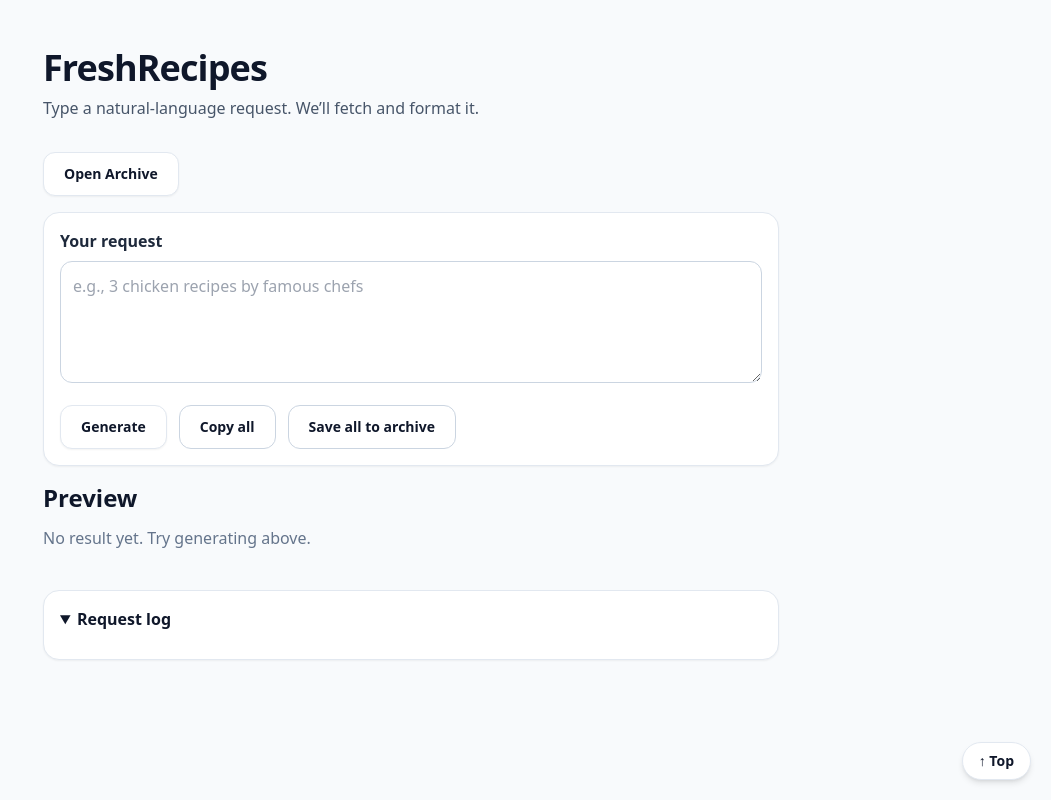
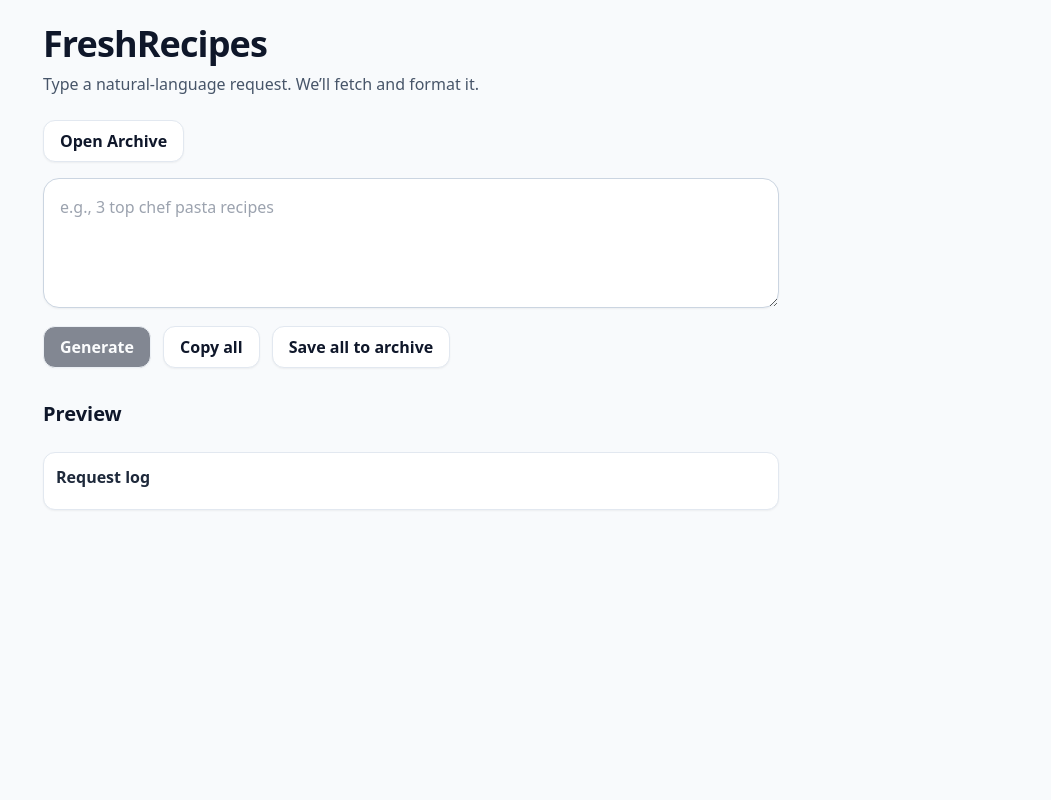
Before and after one commit to Apttyman/freshrecipes, a Next.js app: page / in a window 1280 px wide. Shown: the whole page, without its empty margins (229-1280 px from the left). Built offline with nearby package versions, Linux system fonts and the light colour scheme.

Commit message:
Update page.tsx

```diff
--- a/app/page.tsx
+++ b/app/page.tsx
@@ -1,370 +1,251 @@
 "use client";
 
-import React, { useCallback, useMemo, useRef, useState } from "react";
-import Link from "next/link";
-import { rewriteImages, normalizeModelHtml } from "@/app/lib/html-tools";
-
-// Types for API responses
-type GenOk = {
-  ok: true;
-  id: string; // id for this generation (used when saving)
-  title?: string;
-  html: string; // full HTML returned by /api/generate
-};
-
-type GenErr = { ok: false; error: string };
-
-type RecipeCard = {
-  id: string;
-  title: string;
-  author?: string;
-  html: string; // inner HTML of the card
-};
-
-// Small UI atoms
-const Button: React.FC<
-  React.ButtonHTMLAttributes<HTMLButtonElement> & { variant?: "primary" | "ghost" }
-> = ({ variant = "primary", className = "", children, ...props }) => {
-  const base =
-    "rounded-xl border text-sm font-semibold px-5 h-11 inline-flex items-center gap-2 transition";
-  const styles =
-    variant === "primary"
-      ? "bg-white border-slate-200 shadow-sm hover:bg-slate-50 active:bg-slate-100"
-      : "bg-transparent border-slate-300 hover:bg-slate-100";
-  return (
-    <button {...props} className={`${base} ${styles} ${className}`.trim()}>
-      {children}
-    </button>
-  );
-};
-
-const Card: React.FC<React.HTMLAttributes<HTMLDivElement>> = ({
-  className = "",
-  children,
-  ...props
-}) => (
-  <div
-    {...props}
-    className={`rounded-2xl border border-slate-200 shadow-sm bg-white ${className}`.trim()}
-  >
-    {children}
-  </div>
-);
-
-// ------- helpers to split model HTML into recipe cards -----------------
+import { useEffect, useMemo, useRef, useState } from "react";
 
 /**
- * Given the model's full HTML, split into logical recipe "cards".
- * This is purely DOM-based so we avoid brittle regex.
+ * NOTE:
+ * - One "Save highlight" button per recipe card (article.recipe-card) — not per section.
+ * - We strip any previously injected per-section toolbars and append a single toolbar
+ *   to the end of each recipe card.
+ * - The save highlight call posts only the ONE recipe’s HTML.
  */
-function extractRecipeCards(fullHtml: string): RecipeCard[] {
-  const html = rewriteImages(fullHtml); // also normalizes markdown fences
-  const doc = new DOMParser().parseFromString(html, "text/html");
 
-  // Strategy:
-  // - A recipe begins at each H2 (or H1 if present).
-  // - A "card" includes that heading plus content until the next H2.
-  // - If there are no H2s, one big card using H1 title or first heading.
-  const headings = doc.querySelectorAll("h2, h1");
-  const body = doc.body;
-
-  const cards: RecipeCard[] = [];
-
-  if (headings.length === 0) {
-    // Single card fallback
-    const title =
-      body.querySelector("h1,h2,h3")?.textContent?.trim() || "Recipe";
-    cards.push({
-      id: "recipe-0",
-      title,
-      html: body.innerHTML,
-    });
-    return cards;
-  }
-
-  headings.forEach((h, index) => {
-    const title = h.textContent?.trim() || `Recipe ${index + 1}`;
-    const art = doc.createElement("article");
-
-    // Move this heading into the article (clone to preserve original until we relocate)
-    art.appendChild(h.cloneNode(true));
-
-    // Gather all following siblings until the next H2/H1
-    const bodyDiv = doc.createElement("div");
-    let node: ChildNode | null = h;
-
-    // ---- FIX: rename `next` -> `nextNode` and give explicit type ----
-    while (node) {
-      const nextNode: ChildNode | null = node.nextSibling;
-      if (node !== h) {
-        bodyDiv.appendChild(node.cloneNode(true));
-      }
-      if (nextNode && (nextNode as Element).matches?.("h1,h2")) break;
-      node = nextNode;
-    }
-
-    art.appendChild(bodyDiv);
-
-    cards.push({
-      id: `recipe-${index}`,
-      title,
-      html: art.innerHTML,
-    });
-  });
-
-  // De-dup cards if DOM quirks created overlaps
-  return cards.filter((c, i, arr) => arr.findIndex((x) => x.html === c.html) === i);
-}
-
-// ----------------- Main Page ------------------------------------------
+type GenResponse = {
+  html?: string;       // model-rendered HTML string
+  error?: string;
+};
 
 export default function Page() {
   const [query, setQuery] = useState("");
-  const [busy, setBusy] = useState(false);
+  const [loading, setLoading] = useState(false);
+  const [log, setLog] = useState<string[]>([]);
   const [error, setError] = useState<string | null>(null);
-  const [log, setLog] = useState<string[]>([]);
-  const [gen, setGen] = useState<GenOk | null>(null);
+  const [previewHtml, setPreviewHtml] = useState<string>("");
 
-  const reqIdRef = useRef(0);
+  const previewRef = useRef<HTMLDivElement | null>(null);
 
-  const appendLog = useCallback((line: string) => {
-    setLog((prev) => [...prev, line]);
-  }, []);
+  function appendLogLine(s: string) {
+    setLog((old) => [...old.slice(-50), s]);
+  }
 
-  const onGenerate = useCallback(async () => {
-    setBusy(true);
+  async function handleGenerate() {
     setError(null);
-    setGen(null);
-    const id = ++reqIdRef.current;
-
+    setLoading(true);
+    appendLogLine(`→ POST /api/generate  q="${query}"`);
     try {
-      const url = `/api/generate?_=${Date.now()}`;
-      appendLog(`→ POST ${url}`);
-      const res = await fetch(url, {
+      const res = await fetch(`/api/generate?_=${Date.now()}`, {
         method: "POST",
         headers: { "Content-Type": "application/json" },
         body: JSON.stringify({ query }),
       });
-
-      const text = await res.text();
-      let data: GenOk | GenErr;
-      try {
-        data = JSON.parse(text);
-      } catch {
-        data = { ok: false, error: text || "Malformed response" };
+      if (!res.ok) {
+        const body = await res.json().catch(() => ({}));
+        const msg = body?.error || `HTTP ${res.status}`;
+        throw new Error(msg);
+      }
+      const body = (await res.json()) as GenResponse;
+      if (!body.html) throw new Error("No HTML returned");
+      setPreviewHtml(body.html);
+      appendLogLine("✓ OK");
+    } catch (e: any) {
+      const msg = e?.message || "Generation failed";
+      setError(msg);
+      appendLogLine(`✖ Error: ${msg}`);
+    } finally {
+      setLoading(false);
+    }
   }
 
-      if (!res.ok || (data as GenErr).error) {
-        const err = (data as GenErr).error || `HTTP ${res.status}`;
-        appendLog(`✖ ${res.status} ${err}`);
-        setError(err);
-        setBusy(false);
-        return;
-      }
+  // ----- Save APIs -----------------------------------------------------------
 
-      const ok = data as GenOk;
-      // Normalize HTML once here so downstream is consistent
-      const normalized = normalizeModelHtml(ok.html);
-      setGen({ ...ok, html: normalized });
-      appendLog(`✓ Response ${res.status}`);
-    } catch (e: any) {
-      const msg = e?.message || "Load failed";
-      appendLog(`✖ Error: ${msg}`);
-      setError(msg);
-    } finally {
-      setBusy(false);
-    }
-  }, [appendLog, query]);
-
-  const cards = useMemo<RecipeCard[]>(() => {
-    if (!gen?.html) return [];
-    return extractRecipeCards(gen.html);
-  }, [gen]);
-
-  const saveAllToArchive = useCallback(async () => {
-    if (!gen) return;
+  async function saveAllToArchive() {
     try {
-      const res = await fetch("/api/archive/save", {
+      const root = previewRef.current;
+      if (!root) return;
+      const content = root.innerHTML;
+      appendLogLine("→ POST /api/archive (save all)");
+      const r = await fetch(`/api/archive?_=${Date.now()}`, {
         method: "POST",
         headers: { "Content-Type": "application/json" },
         body: JSON.stringify({
+          kind: "bundle",
           query,
-          html: gen.html,
-          title: gen.title || query || "FreshRecipes Result",
-          kind: "full",
+          html: content,
         }),
       });
-      if (!res.ok) throw new Error(`HTTP ${res.status}`);
-      appendLog("✓ Saved whole result to archive");
-      alert("Saved whole result to archive.");
+      if (!r.ok) throw new Error(`HTTP ${r.status}`);
+      appendLogLine("✓ Saved all");
     } catch (e: any) {
-      appendLog(`✖ Save failed: ${e?.message || e}`);
-      alert("Save failed.");
+      appendLogLine(`✖ Save all error: ${e?.message || e}`);
     }
-  }, [appendLog, gen, query]);
+  }
 
-  const saveHighlight = useCallback(
-    async (card: RecipeCard) => {
+  async function saveSingleHighlight(cardEl: HTMLElement) {
     try {
-        const res = await fetch("/api/archive/save", {
+      const title =
+        cardEl.querySelector("h1, h2, h3, .title")?.textContent?.trim() ||
+        "Recipe";
+      const html = cardEl.outerHTML;
+      appendLogLine(`→ POST /api/archive (highlight "${title}")`);
+      const r = await fetch(`/api/archive?_=${Date.now()}`, {
         method: "POST",
         headers: { "Content-Type": "application/json" },
         body: JSON.stringify({
+          kind: "highlight",
           query,
-            html: card.html,
-            title: card.title,
-            kind: "highlight",
+          title,
+          html,
         }),
       });
-        if (!res.ok) throw new Error(`HTTP ${res.status}`);
-        appendLog(`✓ Saved highlight: ${card.title}`);
-        alert(`Saved highlight: ${card.title}`);
+      if (!r.ok) throw new Error(`HTTP ${r.status}`);
+      appendLogLine(`✓ Saved highlight: ${title}`);
     } catch (e: any) {
-        appendLog(`✖ Save highlight failed: ${e?.message || e}`);
-        alert("Save highlight failed.");
+      appendLogLine(`✖ Save highlight error: ${e?.message || e}`);
     }
-    },
-    [appendLog, query]
+  }
+
+  // ----- Post-processing: ensure ONE toolbar per recipe ---------------------
+
+  function injectSingleToolbarPerRecipe(container: HTMLElement) {
+    // 1) Remove any OLD per-section toolbars we may have injected before.
+    container.querySelectorAll(".recipe-toolbar").forEach((n) => n.remove());
+
+    // 2) Find each recipe card and append ONE toolbar at the end.
+    const cards = container.querySelectorAll<HTMLElement>(
+      "article.recipe-card, article[data-recipe], .recipe-card"
+    );
+    cards.forEach((card) => {
+      // Safety: avoid duplicates if SSR ever includes our toolbar
+      if (card.querySelector(":scope > .recipe-toolbar")) return;
+
+      const toolbar = document.createElement("div");
+      toolbar.className =
+        "recipe-toolbar mx-4 mt-4 mb-6 rounded-2xl border border-slate-200 bg-white shadow-sm";
+      toolbar.innerHTML = `
+        <div class="flex items-center justify-between gap-3 p-4">
+          <button type="button"
+            class="save-highlight inline-flex items-center gap-2 rounded-xl border border-slate-300 px-4 py-2 text-sm font-semibold text-slate-800 hover:bg-slate-50 active:bg-slate-100">
+            <svg width="18" height="18" viewBox="0 0 24 24" fill="none" stroke="currentColor"
+                  stroke-width="2" stroke-linecap="round" stroke-linejoin="round" aria-hidden="true">
+              <path d="M19 21l-7-5-7 5V5a2 2 0 0 1 2-2h10a2 2 0 0 1 2 2z"/>
+            </svg>
+            Save highlight
+          </button>
+        </div>
+      `;
+
+      const btn = toolbar.querySelector<HTMLButtonElement>(".save-highlight")!;
+      btn.addEventListener("click", (ev) => {
+        ev.preventDefault();
+        ev.stopPropagation();
+        saveSingleHighlight(card);
+      });
+
+      card.appendChild(toolbar);
+    });
+  }
+
+  // After we render the preview HTML, run our injection once.
+  useEffect(() => {
+    const el = previewRef.current;
+    if (!el) return;
+    injectSingleToolbarPerRecipe(el);
+  }, [previewHtml]);
+
+  // For resiliency, re-inject if the model inserts images later (just in case).
+  useEffect(() => {
+    const el = previewRef.current;
+    if (!el) return;
+    const obs = new MutationObserver(() => injectSingleToolbarPerRecipe(el));
+    obs.observe(el, { subtree: true, childList: true });
+    return () => obs.disconnect();
+  }, []);
+
+  // ----- UI -----------------------------------------------------------------
+
+  const requestLog = useMemo(
+    () => log.map((l, i) => <div key={i} className="text-xs text-slate-600">{l}</div>),
+    [log]
   );
 
   return (
-    <main className="mx-auto max-w-3xl px-4 py-12">
-      <header className="mb-8">
+    <main className="mx-auto max-w-3xl px-4 py-6">
       <h1 className="text-4xl font-extrabold tracking-tight text-slate-900">
         FreshRecipes
       </h1>
       <p className="mt-2 text-slate-600">
         Type a natural-language request. We’ll fetch and format it.
       </p>
-      </header>
 
-      <div className="flex gap-3 mb-4">
-        <Link href="/archive" className="no-underline">
-          <Button variant="primary">Open Archive</Button>
-        </Link>
+      <div className="mt-6 flex flex-wrap items-center gap-3">
+        <a
+          href="/archive"
+          className="rounded-xl border border-slate-200 bg-white px-4 py-2 font-semibold shadow-sm hover:bg-slate-50"
+        >
+          Open Archive
+        </a>
       </div>
 
-      <Card className="p-4 mb-4">
-        <label className="block text-base font-semibold text-slate-800 mb-2">
-          Your request
-        </label>
+      <div className="mt-4">
         <textarea
           value={query}
           onChange={(e) => setQuery(e.target.value)}
-          placeholder="e.g., 3 chicken recipes by famous chefs"
           rows={4}
-          className="w-full rounded-xl border border-slate-300 p-3 outline-none focus:ring-2 focus:ring-slate-300"
+          placeholder="e.g., 3 top chef pasta recipes"
+          className="w-full rounded-2xl border border-slate-300 bg-white p-4 text-slate-900 shadow-sm outline-none focus:border-slate-400"
         />
-        <div className="flex items-center gap-3 mt-4">
-          <Button onClick={onGenerate} disabled={busy || !query.trim()}>
-            {busy ? "Generating…" : "Generate"}
-          </Button>
-          <Button
-            variant="ghost"
+      </div>
+
+      <div className="mt-3 flex flex-wrap gap-3">
+        <button
+          disabled={loading || !query.trim()}
+          onClick={handleGenerate}
+          className="rounded-xl border border-slate-200 bg-slate-900 px-4 py-2 font-semibold text-white shadow-sm disabled:opacity-50"
+        >
+          {loading ? "Generating…" : "Generate"}
+        </button>
+
+        <button
           onClick={() => {
-              if (!gen?.html) return;
-              navigator.clipboard.writeText(gen.html);
-              appendLog("✓ Copied full HTML to clipboard");
+            const el = previewRef.current;
+            if (!el) return;
+            navigator.clipboard.writeText(el.innerText || "");
+            appendLogLine("✓ Copied all (text)");
           }}
-            disabled={!gen?.html}
+          className="rounded-xl border border-slate-200 bg-white px-4 py-2 font-semibold shadow-sm hover:bg-slate-50"
         >
           Copy all
-          </Button>
-          <Button
-            variant="ghost"
+        </button>
+
+        <button
           onClick={saveAllToArchive}
-            disabled={!gen?.html}
+          className="rounded-xl border border-slate-200 bg-white px-4 py-2 font-semibold shadow-sm hover:bg-slate-50"
         >
           Save all to archive
-          </Button>
+        </button>
       </div>
-      </Card>
 
-      {/* Inline Preview */}
-      <section className="mb-10">
-        <h2 className="text-2xl font-bold text-slate-900 mb-3">Preview</h2>
+      <section className="mt-8">
+        <h2 className="text-xl font-bold text-slate-900">Preview</h2>
+
+        <div
+          ref={previewRef}
+          className="prose prose-slate mt-4 max-w-none"
+          // Model-provided HTML
+          dangerouslySetInnerHTML={{ __html: previewHtml }}
+        />
 
         {error && (
-          <Card className="p-4 mb-4 border-red-200">
-            <p className="text-red-600 font-semibold">Error</p>
-            <p className="text-sm text-red-700">{error}</p>
-          </Card>
+          <div className="mt-4 rounded-xl border border-red-200 bg-red-50 p-3 text-sm text-red-800">
+            {error}
+          </div>
         )}
 
-        {!error && !gen && (
-          <p className="text-slate-500">No result yet. Try generating above.</p>
-        )}
-
-        {!error && gen && cards.length === 0 && (
-          <Card className="p-6">
-            <p className="text-slate-600">
-              No recipe sections detected. Showing raw output:
-            </p>
-            <div
-              className="prose prose-slate mt-4"
-              dangerouslySetInnerHTML={{ __html: gen.html }}
-            />
-          </Card>
-        )}
-
-        {!error && cards.length > 0 && (
-          <div className="grid grid-cols-1 sm:grid-cols-2 gap-6">
-            {cards.map((card) => (
-              <Card key={card.id} className="overflow-hidden">
-                <div className="p-5">
-                  <h3 className="text-xl font-bold leading-tight mb-2">
-                    {card.title}
-                  </h3>
-                  <div
-                    className="prose prose-slate max-w-none [&_.recipe-cover]:w-full [&_.recipe-cover]:rounded-xl [&_.recipe-cover]:mb-4"
-                    dangerouslySetInnerHTML={{ __html: card.html }}
-                  />
+        <div className="mt-6 rounded-xl border border-slate-200 bg-white p-3 shadow-sm">
+          <div className="font-semibold text-slate-800">Request log</div>
+          <div className="mt-2 space-y-1">{requestLog}</div>
         </div>
-                <div className="border-t border-slate-200 p-4">
-                  <Button
-                    variant="primary"
-                    onClick={() => saveHighlight(card)}
-                    className="w-full justify-center"
-                  >
-                    {/* inline svg bookmark */}
-                    <svg
-                      aria-hidden="true"
-                      viewBox="0 0 24 24"
-                      className="h-5 w-5"
-                      fill="none"
-                      stroke="currentColor"
-                      strokeWidth="1.8"
-                    >
-                      <path d="M6 3h12a1 1 0 0 1 1 1v17l-7-4-7 4V4a1 1 0 0 1 1-1z" />
-                    </svg>
-                    Save highlight
-                  </Button>
-                </div>
-              </Card>
-            ))}
-          </div>
-        )}
       </section>
-
-      {/* Request Log */}
-      <section className="mb-20">
-        <Card className="p-4">
-          <details open>
-            <summary className="font-semibold">Request log</summary>
-            <pre className="mt-3 whitespace-pre-wrap text-sm text-slate-700">
-              {log.map((l, i) => (i ? "\n" : "") + l)}
-            </pre>
-          </details>
-        </Card>
-      </section>
-
-      {/* Back to top */}
-      <a
-        href="#"
-        className="fixed bottom-5 right-5 rounded-full shadow-md bg-white border border-slate-200 px-4 py-2 text-sm font-semibold"
-      >
-        ↑ Top
-      </a>
     </main>
   );
 }
```
Lines whose indentation alone changed are shown as unchanged.
